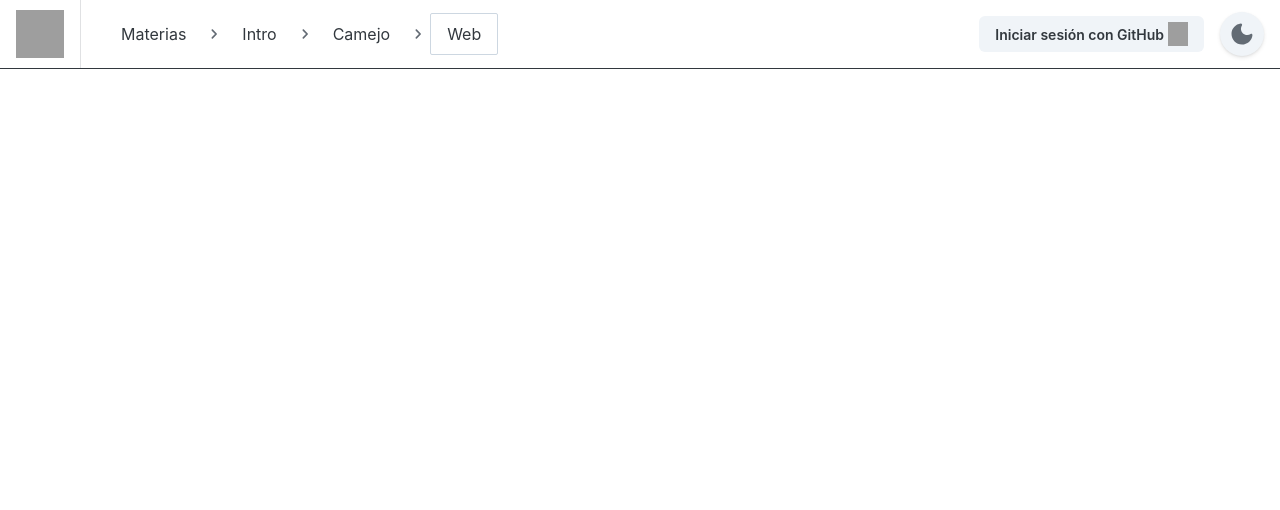
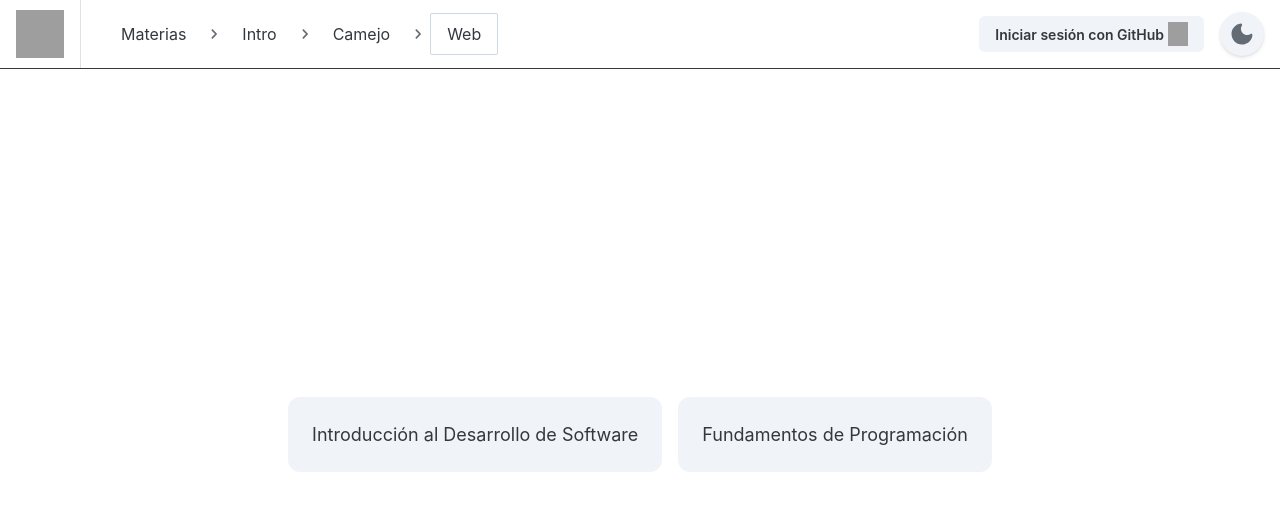
Before and after one commit to juli-rivero/FIUBA-Share, a React (Vite) app: page /materias in a window 1280 px wide. Shown: the top 510 px of the page. Built offline with nearby package versions, Linux system fonts and the light colour scheme; grey boxes are pictures that could not be loaded.

Commit message:
Estructura materias

```diff
--- a/public/main.css
+++ b/public/main.css
@@ -0,0 +1,5 @@
+html,
+body,
+#root {
+  height: 100%;
+}
--- a/src/components/Materias.tsx
+++ b/src/components/Materias.tsx
@@ -1,11 +1,30 @@
-import Header from "./Header"
+import materias from "../data/materias.json";
+
+import Header from "./Header";
+import { Card, CardContent, Stack } from "@mui/joy";
+import { Unstable_Grid } from "@mui/system";
 
 function Materias() {
-    return (
-        <>
-        <Header />
-        </>
-    )
+  return (
+    <Stack sx={{ height: "100%" }} gridTemplateRows="auto 2fr">
+      <Header />
+      <Unstable_Grid
+        sx={{ height: "100%" }}
+        container
+        gap={2}
+        alignItems="center"
+        justifyContent="center"
+      >
+        {materias.map(({ nombre }) => (
+          <Unstable_Grid>
+            <Card variant="soft" size="lg">
+              <CardContent>{nombre}</CardContent>
+            </Card>
+          </Unstable_Grid>
+        ))}
+      </Unstable_Grid>
+    </Stack>
+  );
 }
 
-export default Materias
+export default Materias;
```
